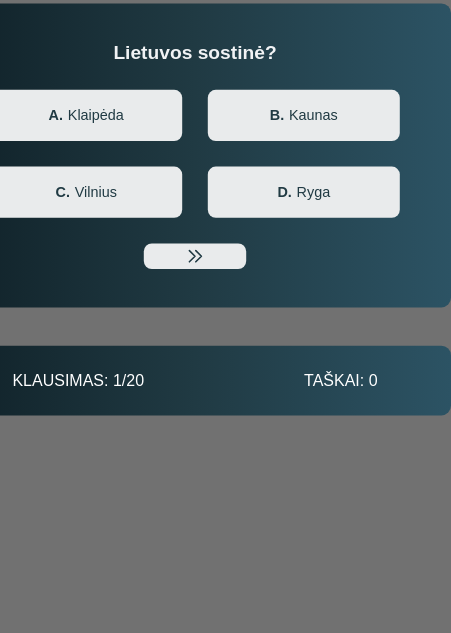
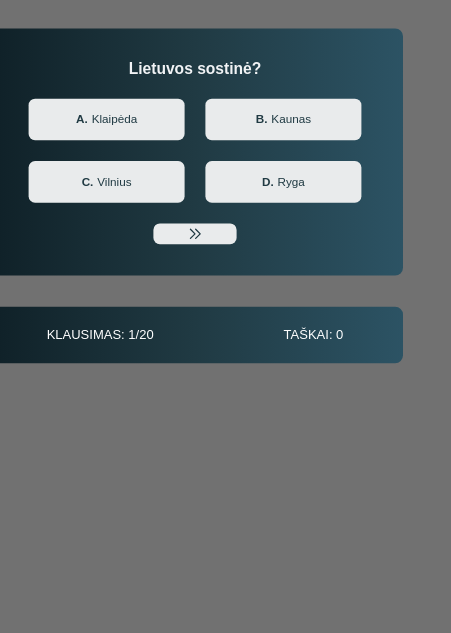
Before and after one commit to Jasiuka/Quiz-Game, a plain HTML site: page index.html in a window 390 px wide. Shown: the part 211-844 px from the top of the page, 451 px wide, since content can reach past the window. Drawn offline with Linux system fonts and the light colour scheme.

Commit message:
Add files via upload

```diff
--- a/style.css
+++ b/style.css
@@ -1,6 +1,6 @@
 @media only screen and (max-width: 600px) {
   body {
-    transform: scale(0.8);
+    transform: scale(0.65);
   }
 }
 
```
